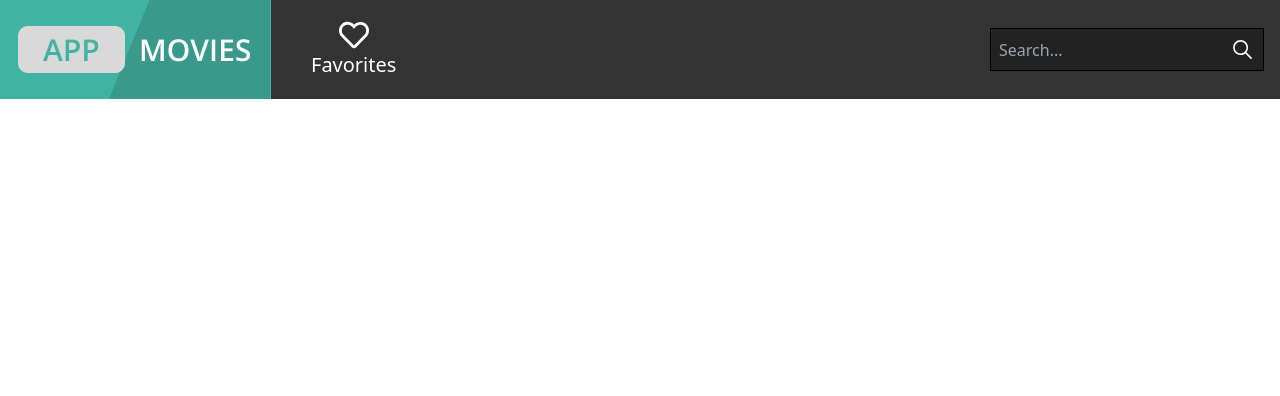
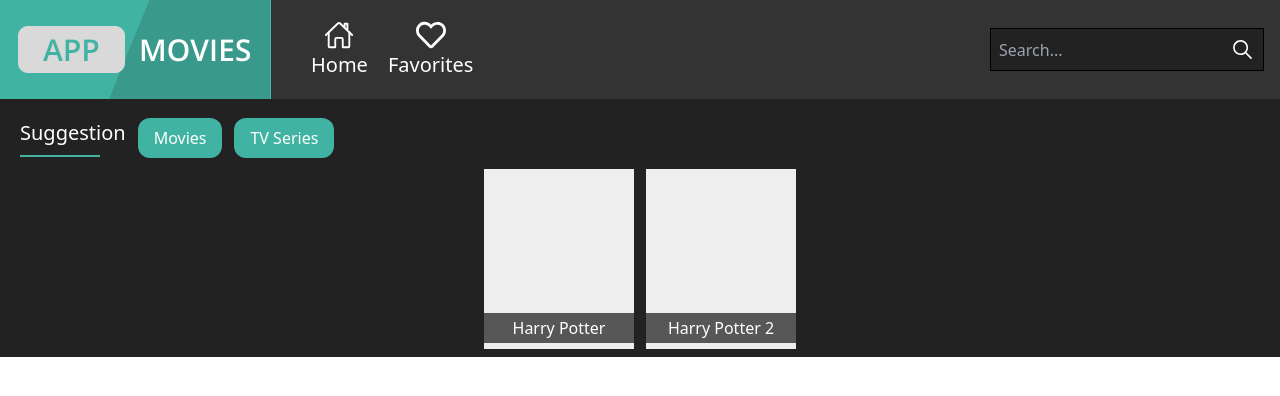
Before and after one commit to NMATech/appmovies_hacktiv8, a React (Vite) app: page / in a window 1280 px wide. Shown: the top 396 px of the page. Built offline with nearby package versions, Linux system fonts and the light colour scheme.

Commit message:
Update navbar

```diff
--- a/src/App.jsx
+++ b/src/App.jsx
@@ -1,11 +1,16 @@
 import Navbar from "./Components/Navbar/Navbar";
 import SearchCard from "./Components/Navbar/SearchCard";
+import SuggestionMovies from "./Components/home/SuggestionMovies";
 
 function App() {
   return (
     <>
       <Navbar />
       {/* <SearchCard /> */}
+
+      <main className="bg-main-bg_primary text-white p-2">
+        <SuggestionMovies />
+      </main>
     </>
   );
 }
--- a/src/Components/Navbar/Navbar.jsx
+++ b/src/Components/Navbar/Navbar.jsx
@@ -8,16 +8,20 @@ const Navbar = () => {
       {/* Nav Desktop & Ipad */}
       <nav className="bg-main-bg_secondary hidden md:flex justify-between pe-4">
         <section className="flex gap-10">
-          <LogoNav />
+          <a href="">
+            <LogoNav />
+          </a>
           <Menu />
         </section>
         <SearchNav />
       </nav>
 
       {/* Nav Mobile */}
-      <nav className="bg-main-bg_secondary flex flex-col md:hidden justify-between items-center gap-5 pb-5">
+      <nav className="bg-main-bg_secondary flex flex-col md:hidden justify-between items-center gap-5 pt-2 pb-5">
         <section className="flex gap-10 py-1">
-          <LogoNav />
+          <a href="">
+            <LogoNav />
+          </a>
           <Menu />
         </section>
         <SearchNav />
--- /dev/null
+++ b/src/Components/Navbar/shared/CardMenuMobile.jsx
@@ -0,0 +1,21 @@
+const CardMenuMobile = ({ menus }) => {
+  return (
+    <section className="absolute w-[80%] mx-auto flex flex-col gap-5 bg-main-bg_primary text-white top-[5em] p-3">
+      {menus.map((menu, index) => {
+        return (
+          <a
+            href={menu.link}
+            key={index}
+            className=" p-1 rounded-xl hover:bg-main-primary"
+          >
+            <h1 className="text-xl text-main-primary hover:text-white font-semibold">
+              {menu.title}
+            </h1>
+          </a>
+        );
+      })}
+    </section>
+  );
+};
+
+export default CardMenuMobile;
--- a/src/Components/Navbar/shared/Menu.jsx
+++ b/src/Components/Navbar/shared/Menu.jsx
@@ -1,16 +1,51 @@
 import { FaRegHeart } from "react-icons/fa";
+import { IoHomeOutline } from "react-icons/io5";
+import MenuMobile from "./MenuMobile";
+import { useState } from "react";
+import CardMenuMobile from "./CardMenuMobile";
 
 const Menu = () => {
+  const [isOpen, setIsOpen] = useState(false);
+
+  const menus = [
+    {
+      logo: <IoHomeOutline className="text-[30px]" />,
+      title: "Home",
+      link: "#",
+    },
+    {
+      logo: <FaRegHeart className="text-[30px]" />,
+      title: "Favorites",
+      link: "#",
+    },
+  ];
+
+  const handleMenu = () => {
+    setIsOpen((prev) => !prev);
+  };
+
   return (
-    <section className="flex justify-center items-center">
-      <a
-        href=""
-        className="w-max flex flex-col justify-center items-center text-white hover:text-rose-500"
-      >
-        <FaRegHeart className="text-[30px]" />
-        <h1 className="text-white text-[20px] font-thin">Favorites</h1>
-      </a>
-    </section>
+    <>
+      <section className="hidden md:flex justify-center items-center gap-5">
+        {menus.map((menu, index) => {
+          return (
+            <a
+              href={menu.link}
+              key={index}
+              className="w-max flex flex-col justify-center items-center text-white hover:text-rose-500"
+            >
+              {menu.logo}
+              <h1 className="text-white text-[20px] font-thin">{menu.title}</h1>
+            </a>
+          );
+        })}
+      </section>
+
+      {/* Menu tablet dan mobile */}
+      <MenuMobile isOpen={isOpen} handleMenu={handleMenu} />
+
+      {isOpen && <CardMenuMobile menus={menus} />}
+    </>
   );
 };
 
--- /dev/null
+++ b/src/Components/Navbar/shared/MenuMobile.jsx
@@ -0,0 +1,19 @@
+import { IoMenu, IoClose } from "react-icons/io5";
+
+const MenuMobile = ({ handleMenu, isOpen }) => {
+  return (
+    <>
+      <section className="flex md:hidden">
+        <button onClick={handleMenu}>
+          {isOpen ? (
+            <IoClose className="text-white text-[50px]" />
+          ) : (
+            <IoMenu className="text-white text-[50px]" />
+          )}
+        </button>
+      </section>
+    </>
+  );
+};
+
+export default MenuMobile;
--- /dev/null
+++ b/src/Components/home/SuggestionMovies.jsx
@@ -0,0 +1,24 @@
+import BtnCategory from "./shared/BtnCategory";
+import CardMovie from "./shared/CardMovie";
+import SuggestionHead from "./shared/SuggestionHead";
+
+const SuggestionMovies = () => {
+  return (
+    <>
+      <div className="flex items-center">
+        <SuggestionHead />
+        <div className="flex gap-3">
+          <BtnCategory>Movies</BtnCategory>
+          <BtnCategory>TV Series</BtnCategory>
+        </div>
+      </div>
+
+      <div className="w-full flex flex-wrap justify-center items-center gap-3">
+        <CardMovie>Harry Potter</CardMovie>
+        <CardMovie>Harry Potter 2</CardMovie>
+      </div>
+    </>
+  );
+};
+
+export default SuggestionMovies;
--- /dev/null
+++ b/src/Components/home/shared/BtnCategory.jsx
@@ -0,0 +1,9 @@
+const BtnCategory = ({ children }) => {
+  return (
+    <button className="h-max bg-main-primary rounded-xl py-2 px-4">
+      {children}
+    </button>
+  );
+};
+
+export default BtnCategory;
--- /dev/null
+++ b/src/Components/home/shared/CardMovie.jsx
@@ -0,0 +1,12 @@
+const CardMovie = ({ children }) => {
+  return (
+    <div className="relative flex">
+      <div className="h-[180px] w-[150px] bg-[#eee]"></div>
+      <div className="absolute inset-0 w-full h-[30px] bg-[#333] bg-opacity-80 flex justify-center items-center top-[9em]">
+        <h1 className="text-center">{children}</h1>
+      </div>
+    </div>
+  );
+};
+
+export default CardMovie;
--- /dev/null
+++ b/src/Components/home/shared/SuggestionHead.jsx
@@ -0,0 +1,10 @@
+const SuggestionHead = () => {
+  return (
+    <div className="flex flex-col gap-2 p-3">
+      <h1 className="w-max text-xl ">Suggestion</h1>
+      <div className="w-20 border-b-2 border-main-primary"></div>
+    </div>
+  );
+};
+
+export default SuggestionHead;
```
